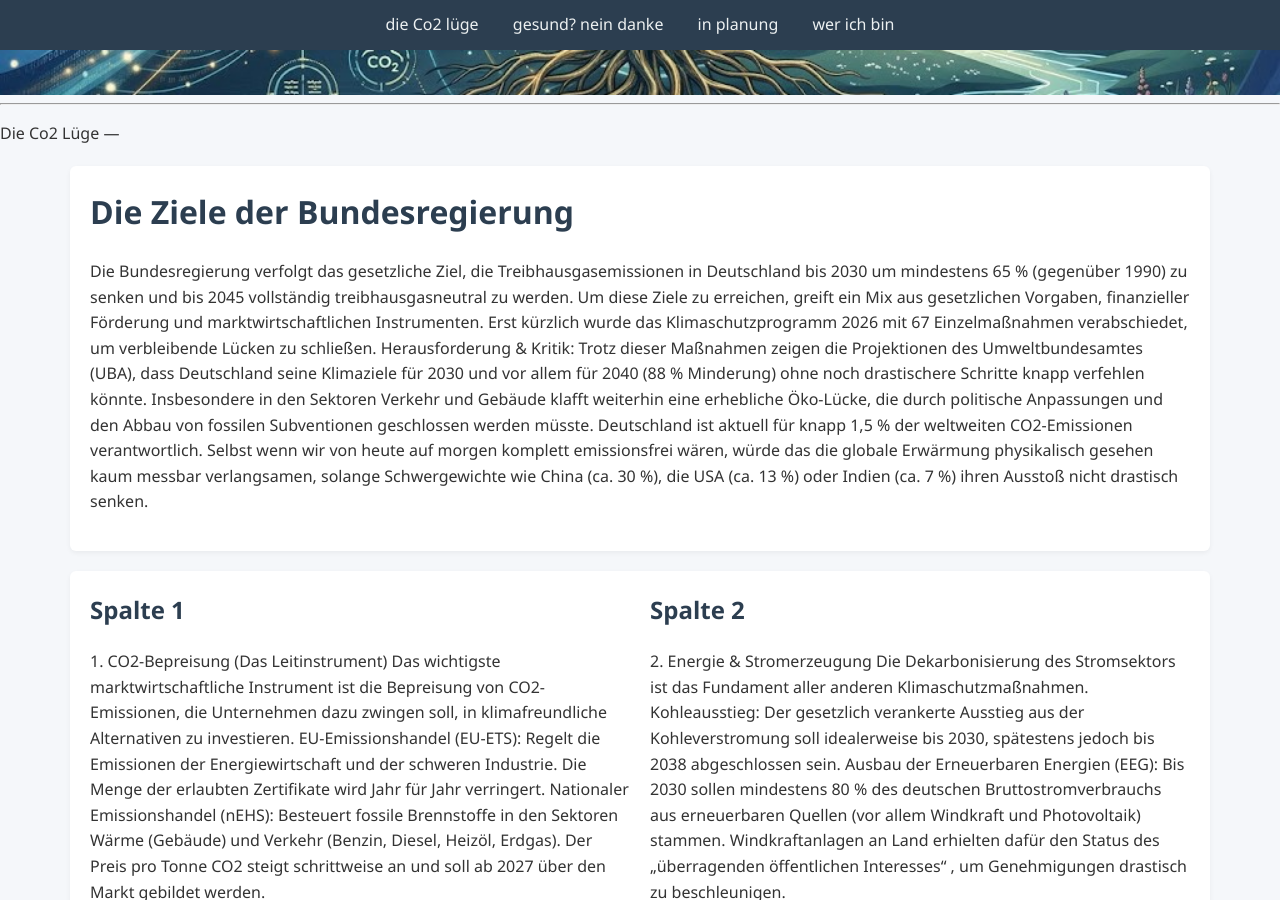
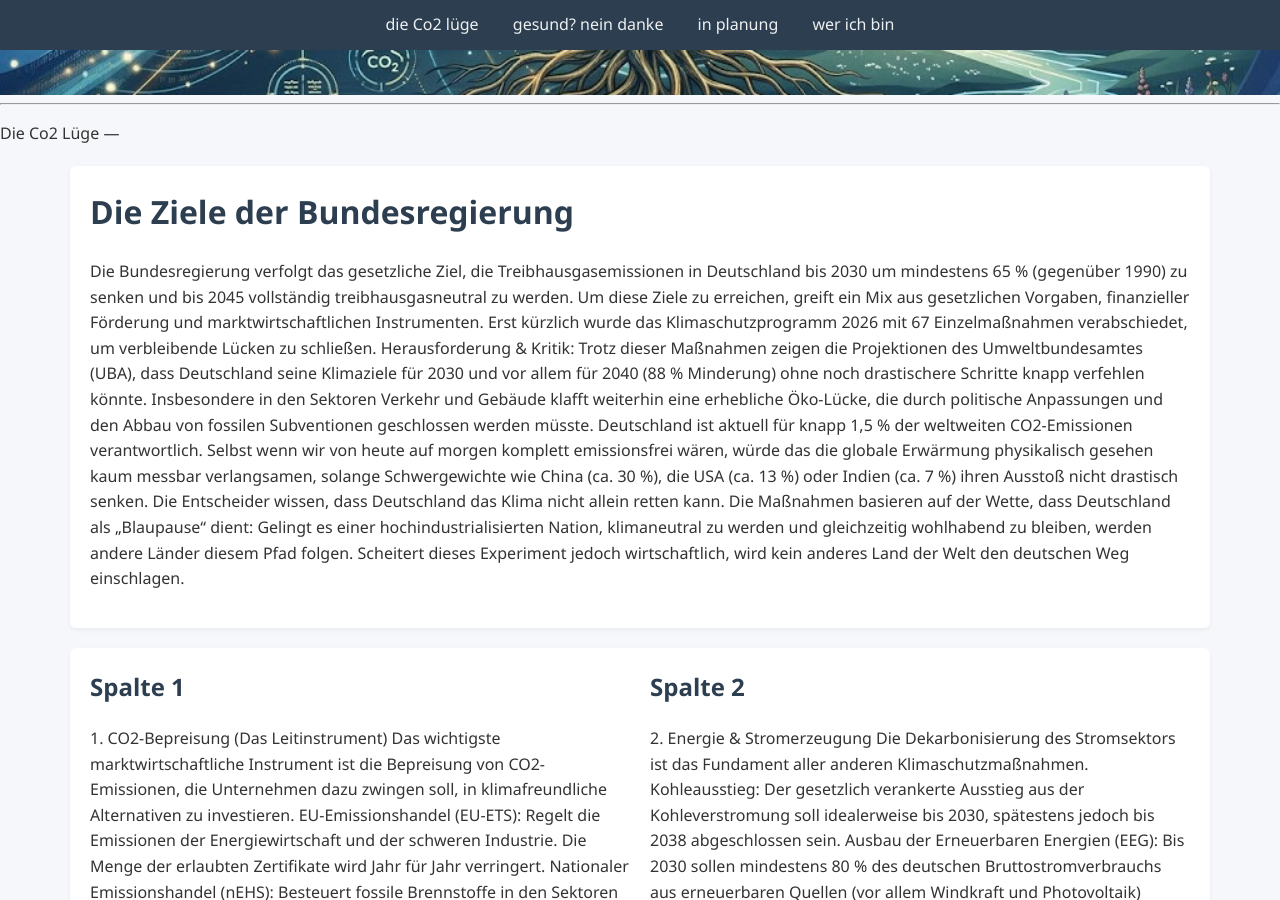
Before and after one commit to TheGermanTruth/TheGermanTruth, a Jekyll site: the page built from index.md, in a window 1280 px wide and 900 px high, scrolled down 381 px. Built offline with Jekyll 4.4.1, drawn with Linux system fonts in a browser that asks for light colours; our own code applies the rules of GitHub Pages for plain Markdown files.

Commit message:
Update index.md

```diff
--- a/index.md
+++ b/index.md
@@ -25,6 +25,15 @@ verantwortlich. Selbst wenn wir von heute auf morgen komplett emissionsfrei wär
 würde das die globale Erwärmung physikalisch gesehen kaum messbar verlangsamen,
 solange Schwergewichte wie China (ca. 30 %), die USA (ca. 13 %) oder Indien (ca. 7 %)
 ihren Ausstoß nicht drastisch senken.
+
+
+Die Entscheider wissen, dass Deutschland das Klima nicht allein retten kann. Die
+Maßnahmen basieren auf der Wette, dass Deutschland als „Blaupause“ dient: Gelingt
+es einer hochindustrialisierten Nation, klimaneutral zu werden und gleichzeitig
+wohlhabend zu bleiben, werden andere Länder diesem Pfad folgen. Scheitert dieses
+Experiment jedoch wirtschaftlich, wird kein anderes Land der Welt den deutschen Weg
+einschlagen.
+
 
 </p>
 </div>
```
